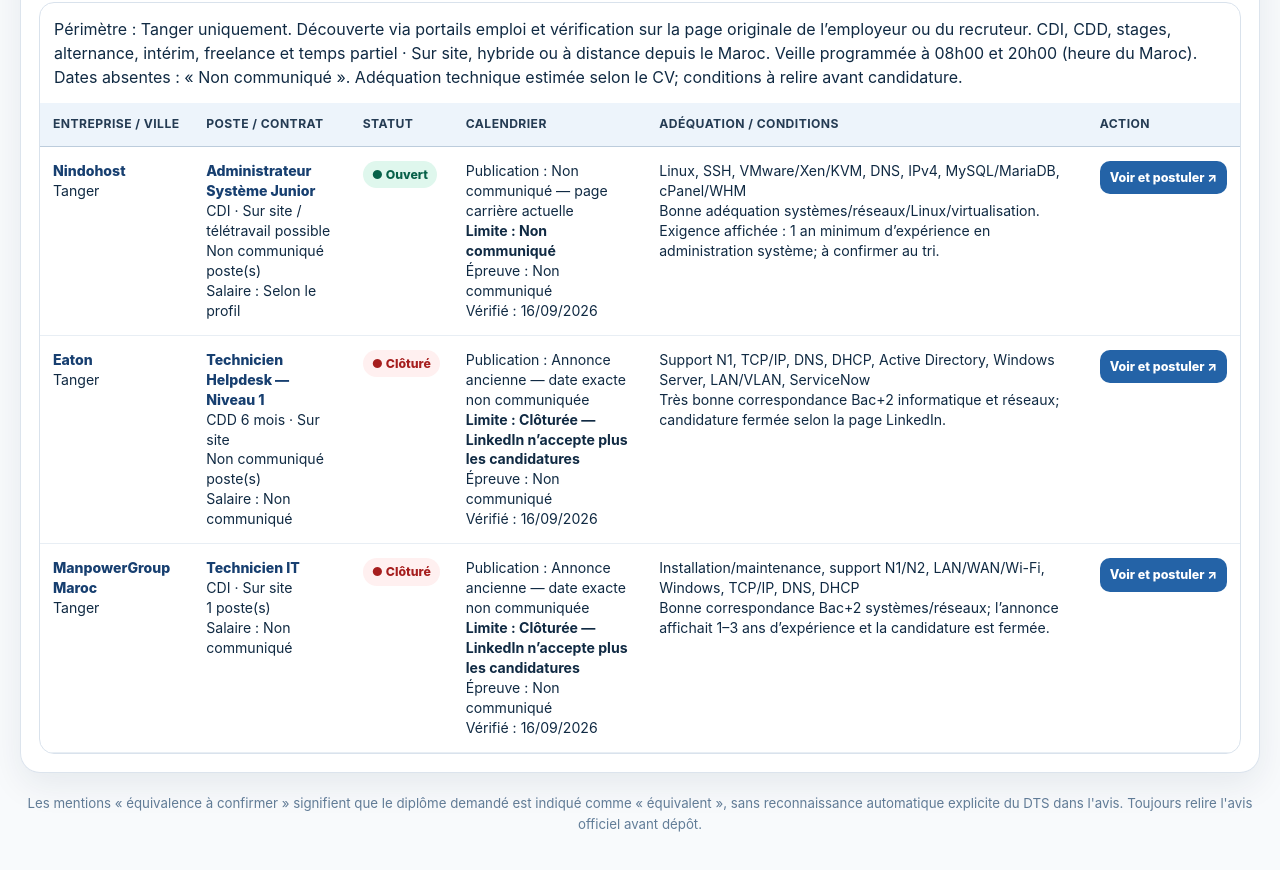
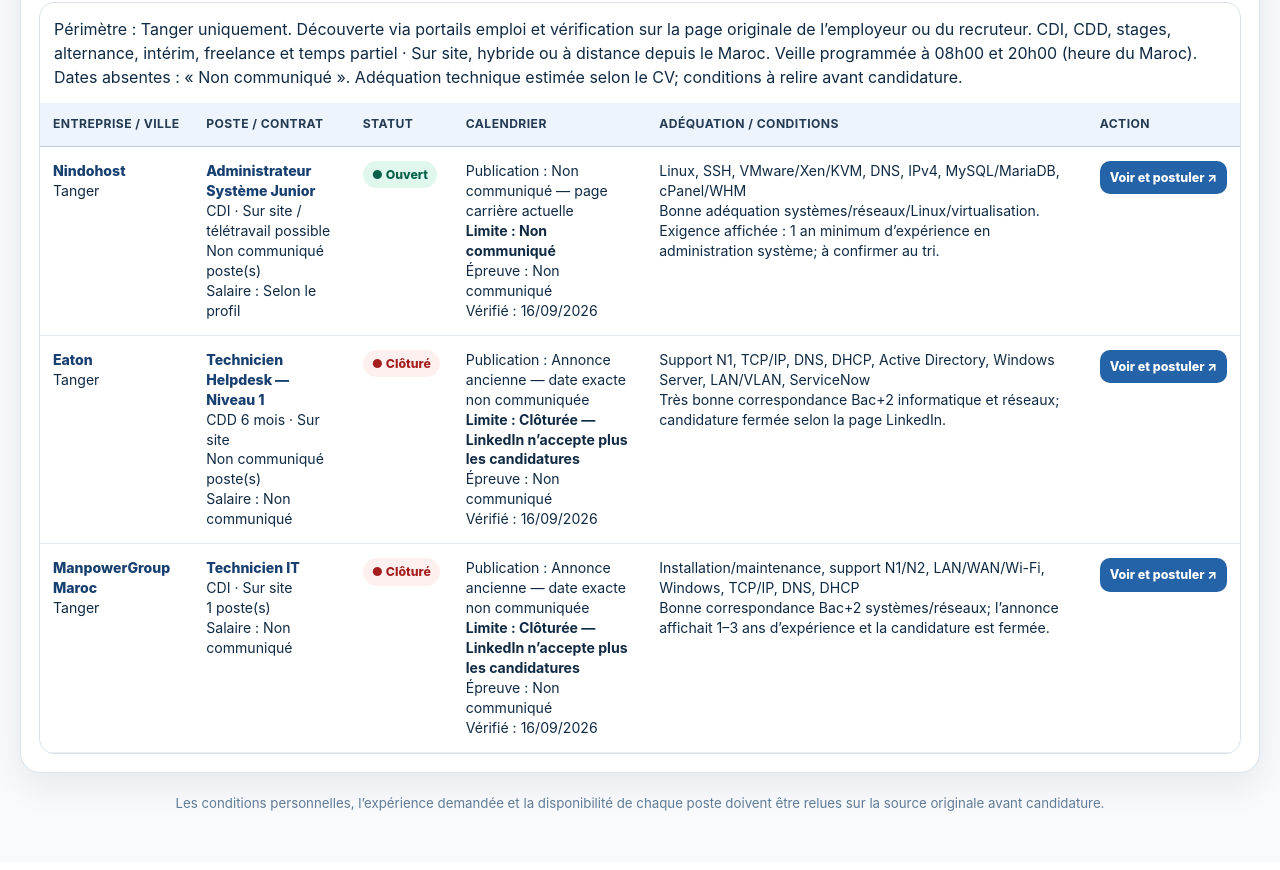
Before and after one commit to nasrollahrr/morocco-it-opportunities-dashboard, a plain HTML site: page index.html in a window 1280 px wide. Shown: the part 564-1434 px from the top of the page. Drawn offline with nearby package versions, Linux system fonts and the light colour scheme.

Commit message:
Polish Tangier jobs dashboard copy

```diff
--- a/index.html
+++ b/index.html
@@ -3,7 +3,7 @@
 <head>
   <meta charset="utf-8">
   <meta name="viewport" content="width=device-width, initial-scale=1">
-  <meta name="description" content="Tableau de bord des admissions Bac+2 et concours publics IT au Maroc, profil DTS Infrastructure Digitale.">
+  <meta name="description" content="Tableau de bord des offres d’emploi IT à Tanger et concours publics informatiques au Maroc, profil DTS Infrastructure Digitale.">
   <title>Veille IT Maroc — Emploi & Concours</title>
   <script src="https://cdn.tailwindcss.com"></script>
   <style>
@@ -88,7 +88,7 @@
       </div>
       <div class="table-wrap" id="table-wrap"></div>
     </section>
-    <footer>Les mentions « équivalence à confirmer » signifient que le diplôme demandé est indiqué comme « équivalent », sans reconnaissance automatique explicite du DTS dans l'avis. Toujours relire l'avis officiel avant dépôt.</footer>
+    <footer>Les conditions personnelles, l’expérience demandée et la disponibilité de chaque poste doivent être relues sur la source originale avant candidature.</footer>
   </main>
 
   <script>
```
